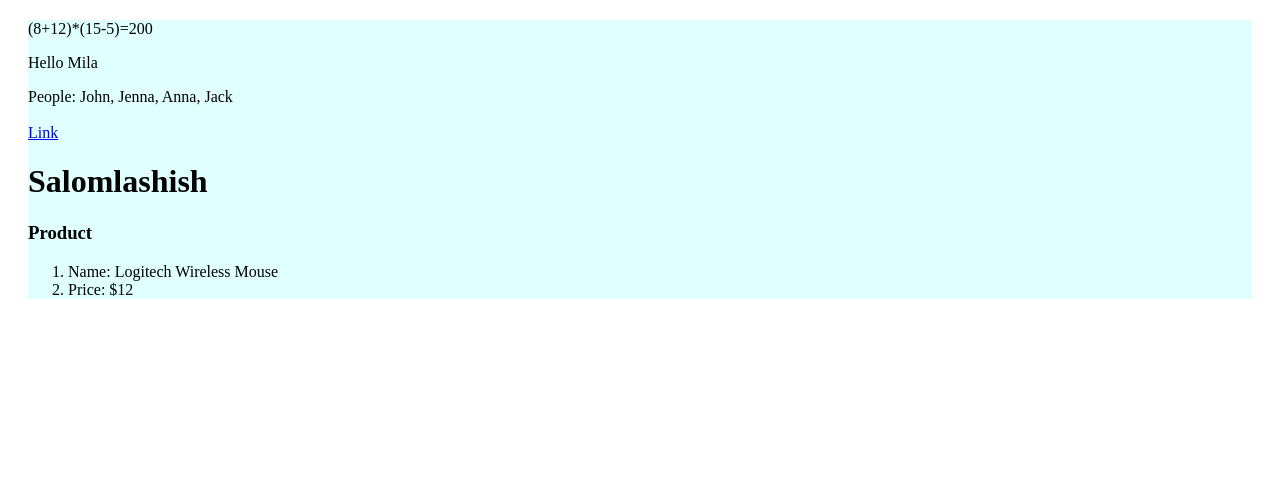
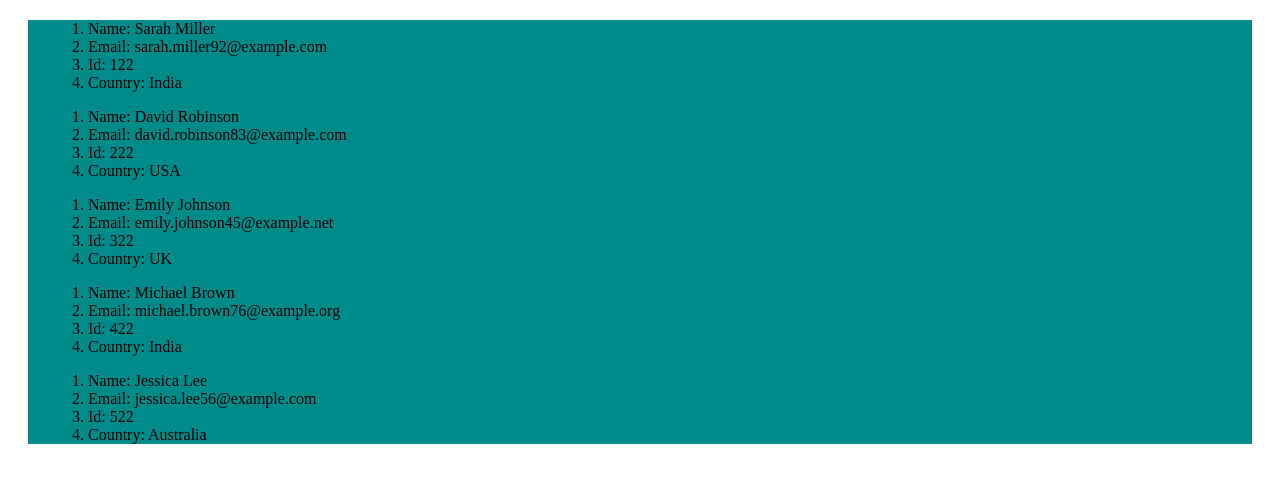
Before and after one commit to muxlisa-maxmudova/react.js.start, a React (Vite) app: page / in a window 1280 px wide. Shown: the top 482 px of the page. Built offline with nearby package versions, Linux system fonts and the light colour scheme.

Commit message:
UserList end

```diff
--- a/src/App.jsx
+++ b/src/App.jsx
@@ -1,23 +1,12 @@
-import Salomlashish from "./Exppressions/Salomlashish.jsx";
-import ProductInformation from "./Exppressions/Product Information.jsx";
+import UserList from "./Lists/UserList.jsx";
+
 
 function App() {
-        const answer = (8+12)*(15-5)
-        const sayHello = (a,b)=>{
-            return `${a} ${b}`
-        }
-        const link = "https://chatgpt.com/"
+
     return (
-        <div style={{background: "lightcyan", margin: '20px'}}>
-            <p>{`(8+12)*(15-5)=${answer}`}</p>
-            <p>{sayHello('Hello', 'Mila')}</p>
-            People: {['John, ', 'Jenna, ', 'Anna, ', ' Jack']}
-            <br/>
-            <br/>
-            <a href={link}>Link</a>
-            <Salomlashish/>
-            <ProductInformation/>
-        </div>
+        <main style={{background: "darkcyan", margin: '20px'}}>
+          <UserList/>
+        </main>
     )
 }
 
--- /dev/null
+++ b/src/Lists/UserList.jsx
@@ -0,0 +1,49 @@
+const UserList = () => {
+    const users = [
+        {
+            FullName: 'Sarah Miller',
+            Email: 'sarah.miller92@example.com',
+            id:122,
+            country:'India'
+        },
+        {
+            FullName: 'David Robinson',
+            Email: 'david.robinson83@example.com',
+            id:222,
+            country:'USA'
+        },
+        {
+            FullName: 'Emily Johnson',
+            Email: 'emily.johnson45@example.net',
+            id:322,
+            country:'UK'
+        },
+        {
+            FullName: 'Michael Brown',
+            Email: 'michael.brown76@example.org',
+            id:422,
+            country:'India'
+        },
+        {
+            FullName: 'Jessica Lee',
+            Email: 'jessica.lee56@example.com',
+            id:522,
+            country: 'Australia'
+        }
+    ]
+    return (
+        <main style={{background: "darkcyan", margin: '20px'}}>
+            {users.map((user) => (
+                <ol key={user.id}>
+                    <li>Name: {user.FullName}</li>
+                    <li>Email: {user.Email}</li>
+                    <li>Id: {user.id}</li>
+                    <li>Country: {user.country}</li>
+                </ol>
+            ))}
+        </main>
+    )
+
+
+}
+export default UserList
```
